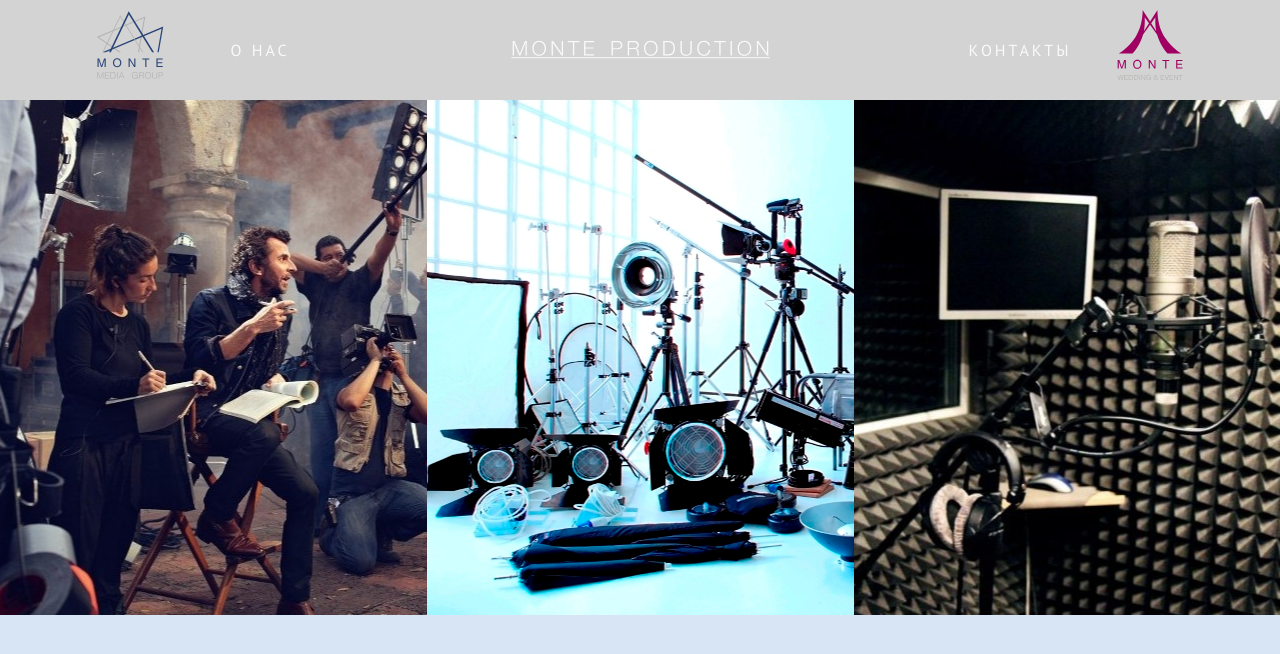
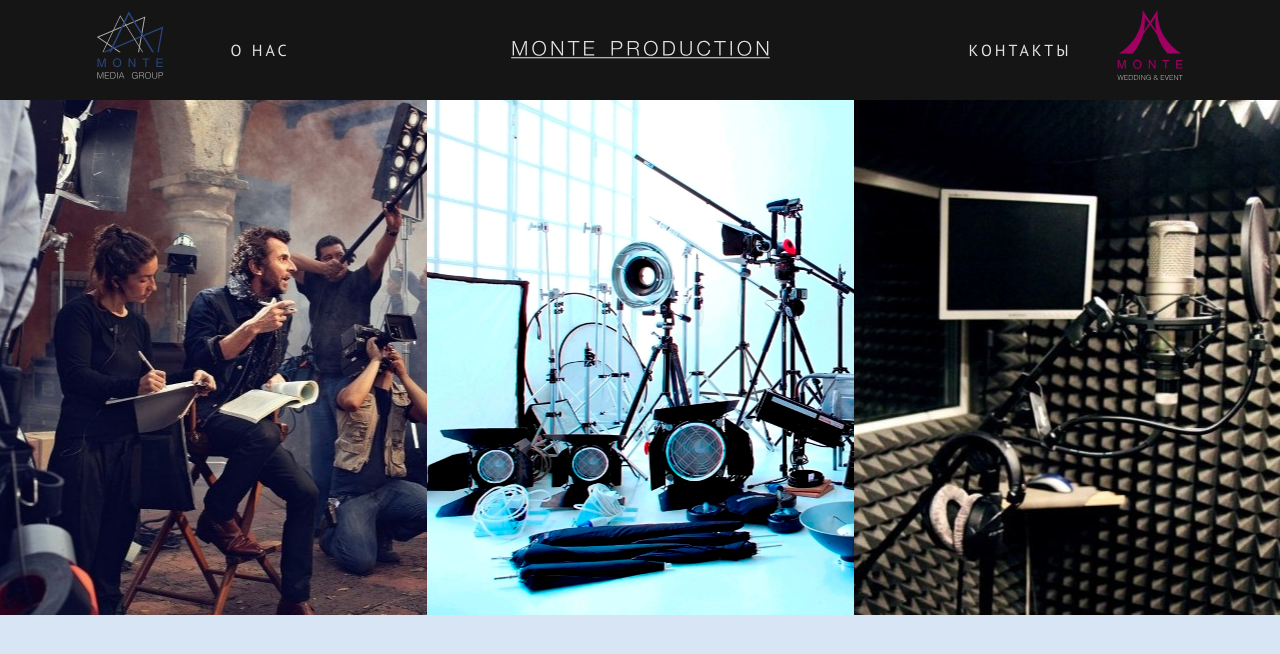
Before and after one commit to monteproduction/monteproduction.ru, a Jekyll site: the page built from video_production.html, in a window 1280 px wide. Shown: the top 654 px of the page. Built offline with Jekyll 4.4.1, drawn with Linux system fonts in a browser that asks for light colours; nearby versions of some CDN libraries; library files that are not in the unit come from our copies.

Commit message:
Top menu animation

```diff
--- a/_layouts/service_direction.html
+++ b/_layouts/service_direction.html
@@ -1,6 +1,6 @@
 ---
 layout: page
 ---
-<div class="">
+<div class="" >
        {{ content }}
 </div>
--- a/css/stylesheet.css
+++ b/css/stylesheet.css
@@ -216,20 +216,22 @@
 }
 header {
     position: fixed;
-    background-color: transparent;
+    background-color: rgba(0, 0, 0, 0.9);
 }
-header #animate:hover {
-    background-color: rgba(0, 0, 0, 0.9);
+header.scrolled {
+    background-color: rgba(0, 0, 0, 0.6);
+    transform: scale3d(2, 2, 1);
+    transition: transform 0.35s cubic-bezier(0.25, 0.1, 0.25, 1) 0s, background-color 0.35s, background-image 0.35s;
+}
+header.scrolled:hover {
+    background-color: rgba(0, 0, 0, 1);
+}
+header.scrolled:hover, header.scrolled{
     transform: translateZ(0px);
     transition-delay: 0s;
     transition-duration: 0.5s;
     transition-property: background;
     transition-timing-function: ease;
-    width: 100%;
-    z-index: 1500;
-}
-header.scrolled {
-    background-color: rgba(0, 0, 0, 0.6);
 }
 .page-content {
     min-height: 100vh;
--- a/event-agency.html
+++ b/event-agency.html
@@ -19,14 +19,12 @@
             </div>
     </section>
 
-      <section class="">
+<section class="">
   <div class="container">
     <div class="devide-block col-md-12 col-sm-12">
       <div class="dir_logo_wedd"> </div>
     </div>
   </div>
-</section>
-<section class="">
   <div class="container">
             <h1>EVENT МЕРОПРИЯТИЯ ЛЮБОГО УРОВНЯ СЛОЖНОСТИ</h1>
     <div class="about-block col-md-12 col-sm-12">
--- a/js/common.js
+++ b/js/common.js
@@ -1,4 +1,3 @@
-
 
 /* Main page effects */
 
@@ -6,41 +5,14 @@
 $(function() {
 
   // Init ScrollMagic Controller
-  var scrollMagicController = new ScrollMagic();
+  var scrollMagicController = new ScrollMagic.Controller();
 
-  // Create Animation for 0.5s
-  var tween = TweenMax.to('#animate', 0.5, {
-    backgroundColor: 'rgb(255, 39, 46)',
-    scale: 5
-  });
-
-  // Create the Scene and trigger when visible
-  var scene = new ScrollScene({
-    triggerElement: '#scene',
-    offset: 150 /* offset the trigger 150px below #scene's top */
-  })
-  .setTween(tween)
-  .addTo(scrollMagicController);
-
-  // Add debug indicators fixed on right side
-   scene.addIndicators();
+  // Build scene
+  new ScrollMagic.Scene({triggerElement: "#direction_scene"})
+                            .setClassToggle('#animate', 'scrolled')
+                            .addTo(scrollMagicController);
 
 });
-
-
-// $(function () {
-
-//     var header = $('header');
-//     var wrap = $('.wrap');
-
-//     $( "p:last" ).text( "html scrollTop:" + $("html").scrollTop() );
-//     alert( "Высота документа = " + $("html").height() );
-//     alert( "Размер окна: \n" + $(window).width() + "\n" + $(window).height() )
-
-//     window.scroll(function () {
-//         header.addClass( '.scrolled' );
-//     });
-// });
 
 $(function(){
 
--- a/video_production.html
+++ b/video_production.html
@@ -16,17 +16,14 @@
             </div>
 </section>
 
-<section class="prod_content" id="scene">
+<section class="prod_content" id="direction_scene">
   <div class="container">
     <div class="devide-block col-md-12 col-sm-12">
       <div class="dir_logo_prod"> </div>
     </div>
   </div>
-</section>
-
-    <section class="prod_content">
   <div class="container">
-            <h1>ПОЛНЫЙ ЦИКЛ ВИДЕОПРОИЗВОДСТВА</h1>
+    <h1>ПОЛНЫЙ ЦИКЛ ВИДЕОПРОИЗВОДСТВА</h1>
     <div class="about-block col-md-12 col-sm-12">
       <p>
       <b>Monte Media Group</b> – Мы готовы охватить все этапы производственного процесса.
```
